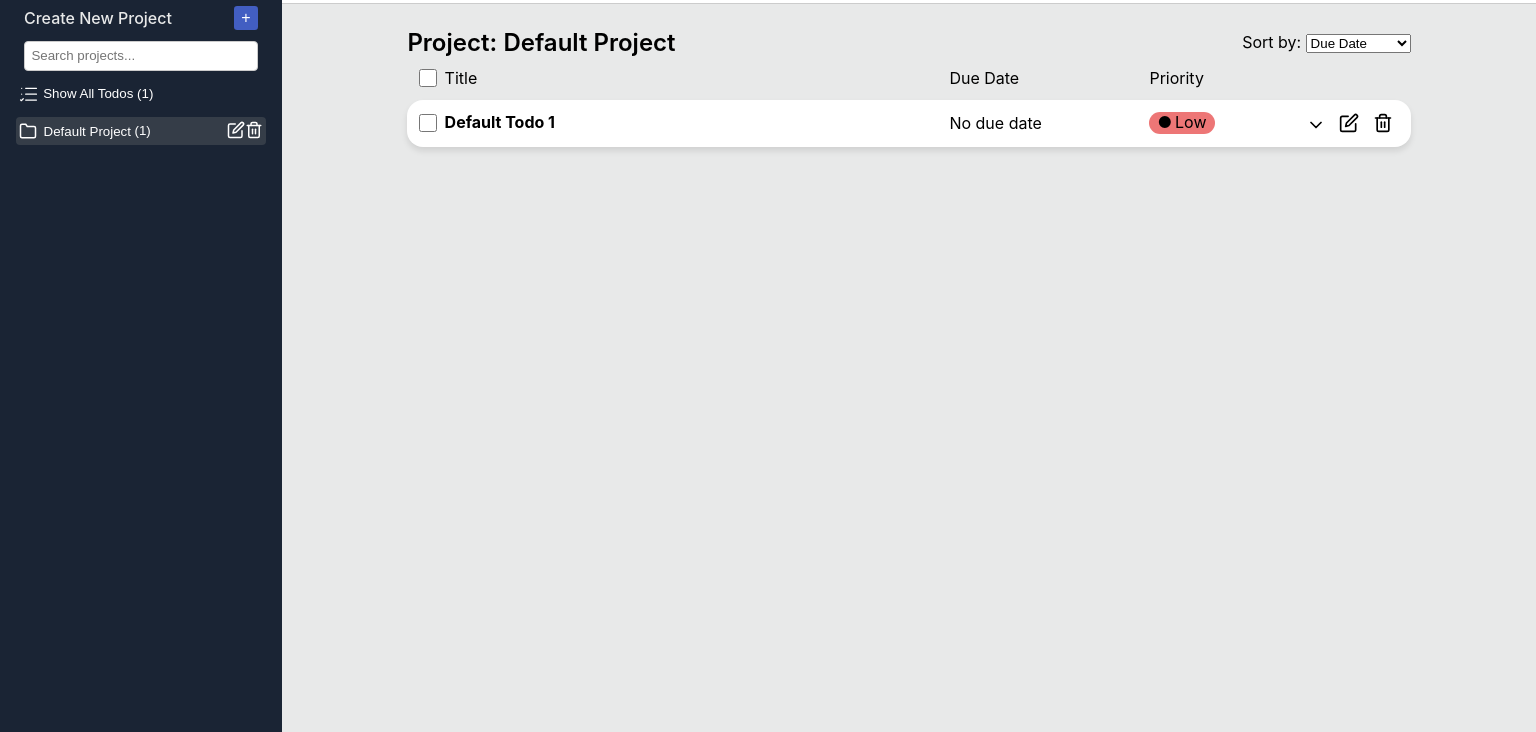
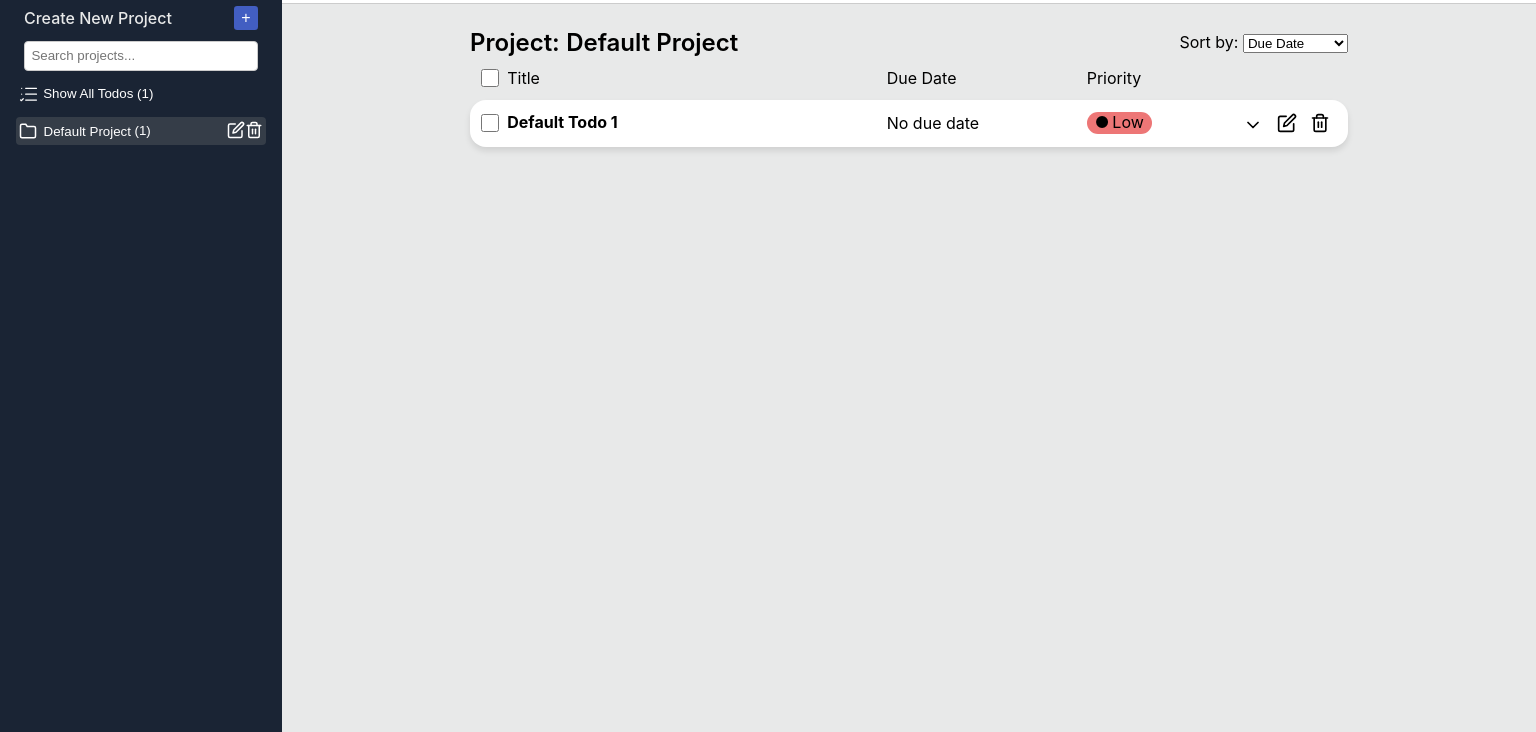
Before and after one commit to ntshabalala-dev/Taskflow, a website built with webpack: page src/index.html in a window 1536 px wide. Shown: the part 132-864 px from the top of the page. Built offline with nearby package versions, Linux system fonts and the light colour scheme.

Commit message:
Enhance container padding for improved responsiveness on larger screens

```diff
--- a/src/main.css
+++ b/src/main.css
@@ -1141,8 +1141,13 @@ div.form-control.priority {
 }
 
 @media screen and (min-width: 1440px) {
+
     .container {
         padding-inline: clamp(144px, -329.143px + 32.857vw, 512px);
+    }
+
+    .container.active {
+        padding-inline: 15%;
     }
 }
 
```
